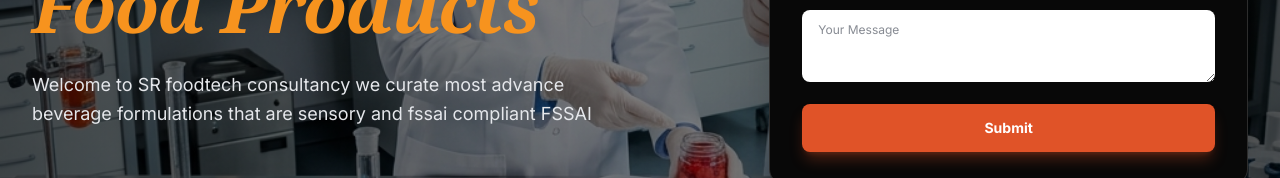
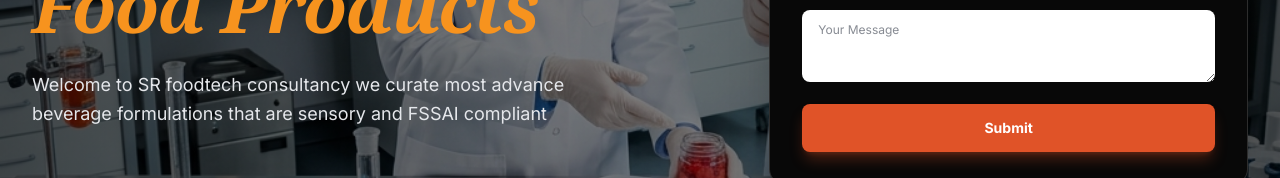
Before and after one commit to beyondwebco-lgtm/VRfoodtech, a Next.js app: page / in a window 1280 px wide. Shown: the part 426-604 px from the top of the page. Built offline with nearby package versions, Linux system fonts and the light colour scheme.

Commit message:
Update Hero.tsx

```diff
--- a/src/components/Hero.tsx
+++ b/src/components/Hero.tsx
@@ -73,7 +73,7 @@
             </h1>
 
             <p className="text-sm sm:text-lg text-gray-200 leading-relaxed max-w-xl font-normal">
-              Welcome to SR foodtech consultancy we curate most advance beverage formulations that are sensory and fssai compliant FSSAI
+              Welcome to SR foodtech consultancy we curate most advance beverage formulations that are sensory and FSSAI compliant
             </p>
 
           </motion.div>
```
